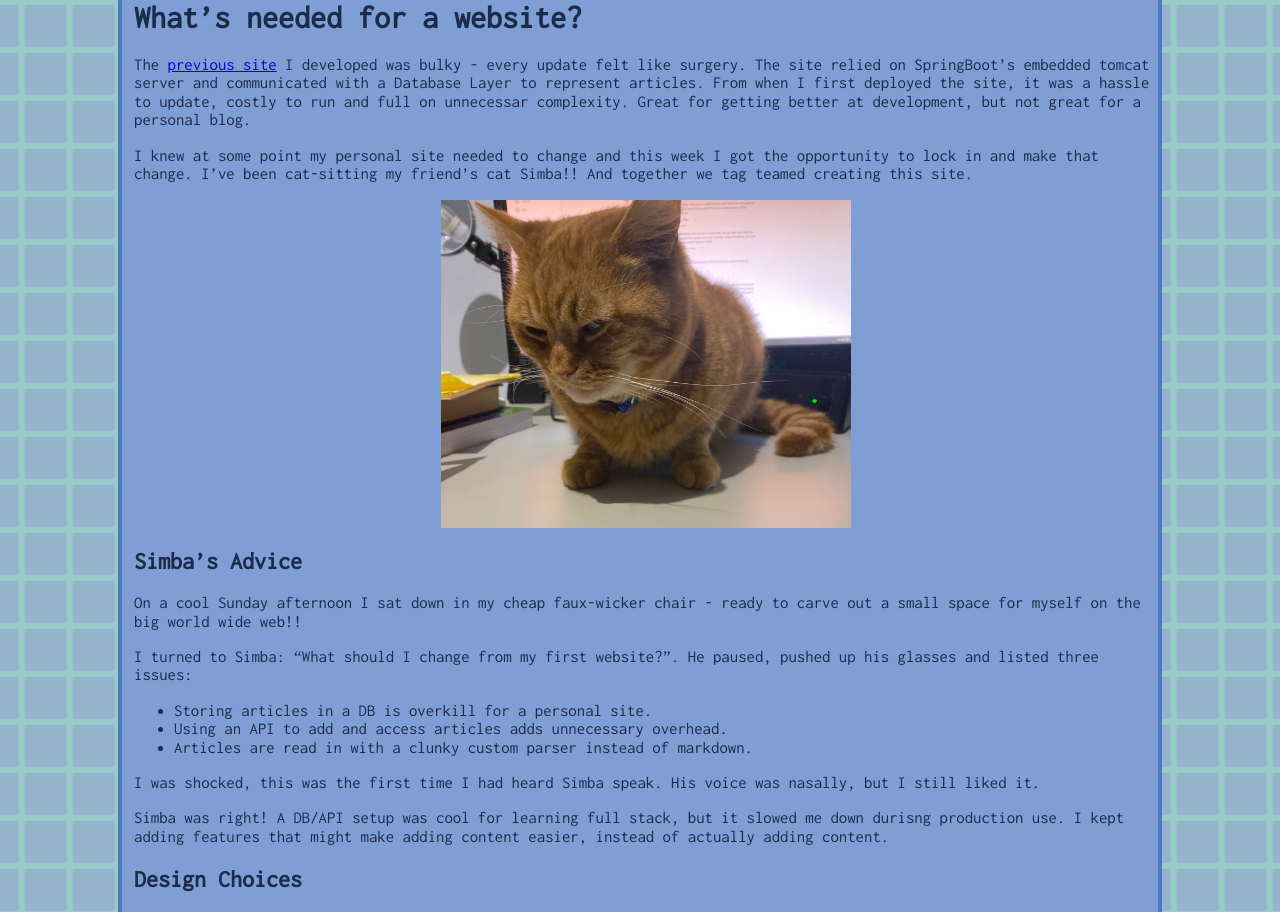
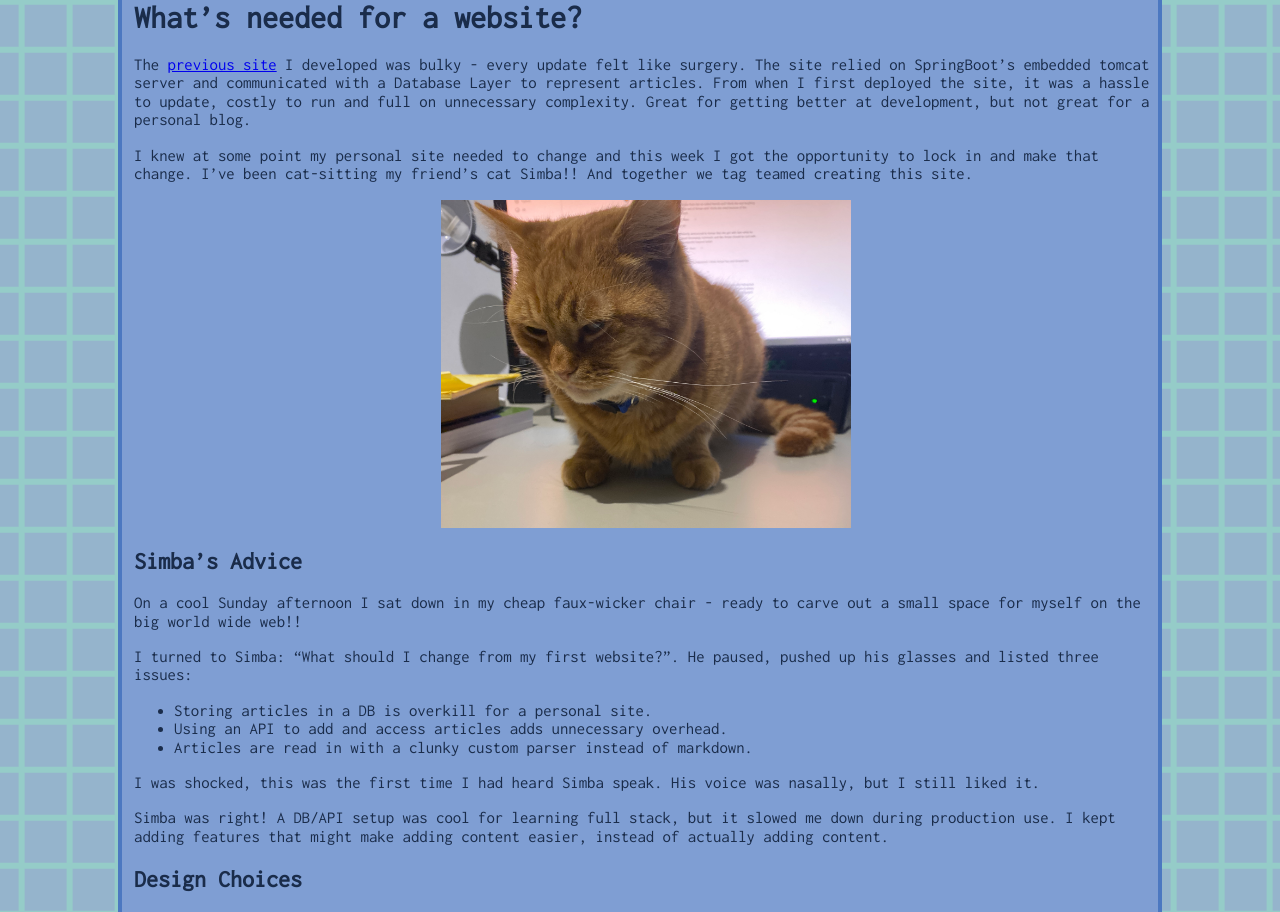
Before and after one commit to Gabriel-Wright/Personal-website, a Jekyll site: the page built from _blogs/new-website-design.md, in a window 1280 px wide and 1400 px high. Shown: the part 141-1053 px from the top of the window. Built offline with Jekyll 4.4.1, drawn with Linux system fonts in a browser that asks for light colours; some of the changed text lies outside the part shown.

Commit message:
.md typo

```diff
--- a/_blogs/new-website-design.md
+++ b/_blogs/new-website-design.md
@@ -8,7 +8,7 @@ description: Explanation of the design decisions made for this website, and the
 
 # What's needed for a website?
 
-The [previous site]({{site.baseurl}}/projects/springboot-vaadin-site) I developed was bulky - every update felt like surgery. The site relied on SpringBoot's embedded tomcat server and communicated with a Database Layer to represent articles. From when I first deployed the site, it was a hassle to update, costly to run and full on unnecessar complexity. Great for getting better at development, but not great for a personal blog.
+The [previous site]({{site.baseurl}}/projects/springboot-vaadin-site) I developed was bulky - every update felt like surgery. The site relied on SpringBoot's embedded tomcat server and communicated with a Database Layer to represent articles. From when I first deployed the site, it was a hassle to update, costly to run and full on unnecessary complexity. Great for getting better at development, but not great for a personal blog.
 
 I knew at some point my personal site needed to change and this week I got the opportunity to lock in and make that change.
 I've been cat-sitting my friend's cat Simba!! And together we tag teamed creating this site.
@@ -29,7 +29,7 @@ pushed up his glasses and listed three issues:
 
 I was shocked, this was the first time I had heard Simba speak. His voice was nasally, but I still liked it.
 
-Simba was right! A DB/API setup was cool for learning full stack, but it slowed me down durisng production use.
+Simba was right! A DB/API setup was cool for learning full stack, but it slowed me down during production use.
 I kept adding features that might make adding content easier, instead of actually adding content.
 
 ## Design Choices
```
Also changed, not shown: other parts of _blogs/new-website-design.md (+1 -1 lines).
